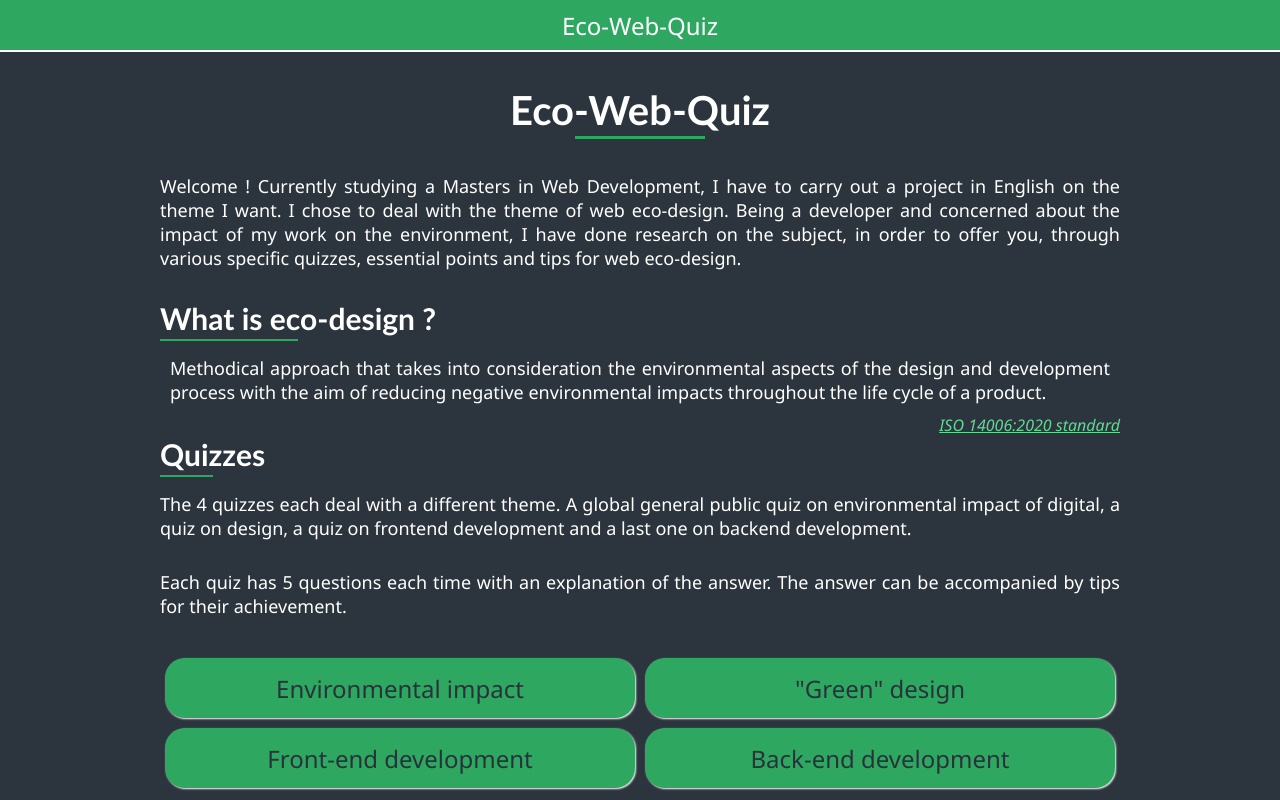
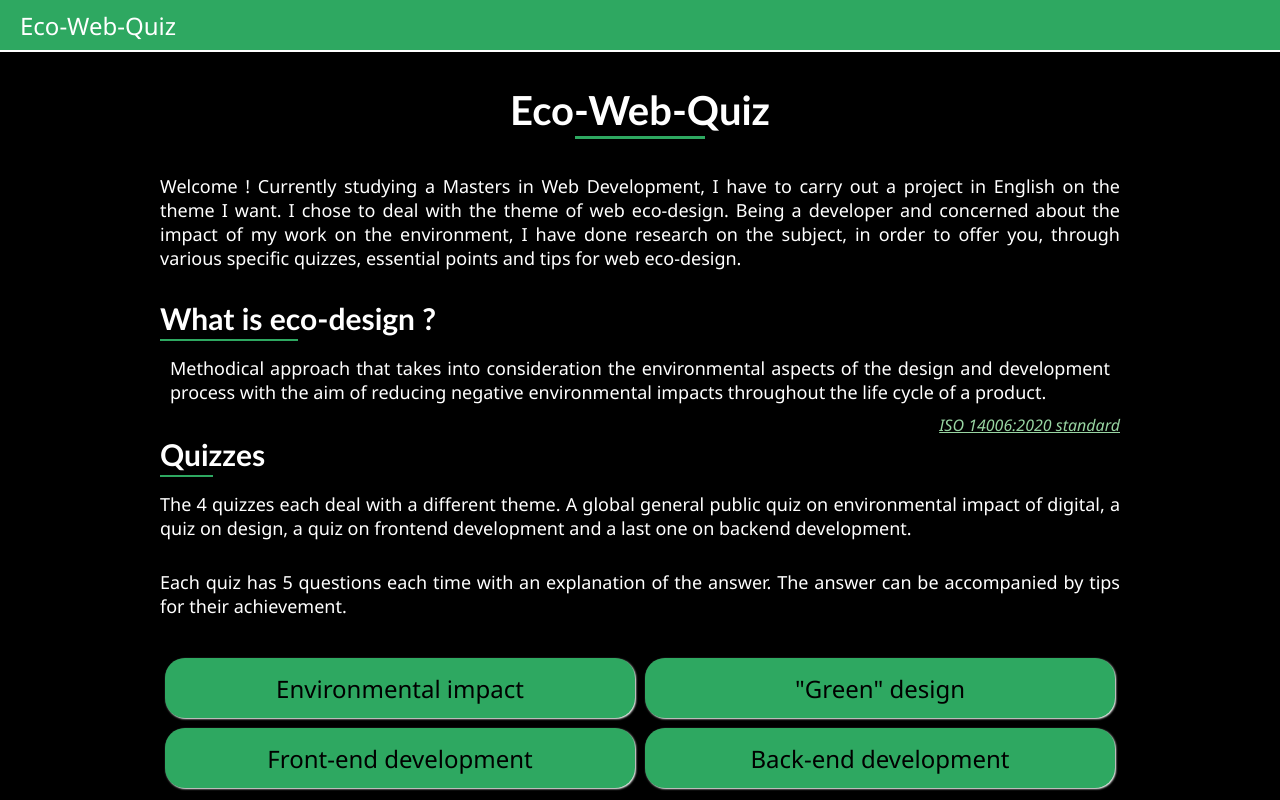
Before and after one commit to vgimonnet/eco-web-quiz, a Vue app: page / in a window 1280 px wide. Shown: the top 800 px of the page. Built offline with nearby package versions, Linux system fonts and the light colour scheme.

Commit message:
Update style and head tag content

```diff
--- a/index.html
+++ b/index.html
@@ -2,10 +2,11 @@
 <html lang="en">
   <head>
     <meta charset="UTF-8" />
-    <meta name="description" content="Website developed for educational purpose">
+    <meta name="description" content="Website developed for educational purpose. Deals with web eco-design through quizzes.">
+    <meta name="keywords" content="Ecodesign, eco-design, eco-conception, web eco-conception, web eco-design, envrionmental impact, technologies">
     <link rel="icon" href="./src/assets/img/3346573.jpg" />
     <meta name="viewport" content="width=device-width, initial-scale=1.0" />
-    <title>Eco-web quiz</title>
+    <title>Eco-Web-Quiz</title>
     <link rel="stylesheet" href="./src/assets/style/app.scss">
   </head>
   <body>
--- a/src/assets/style/app.scss
+++ b/src/assets/style/app.scss
@@ -1,7 +1,7 @@
 $green: rgb(46, 168, 97);
-$light-green: rgb(100, 216, 148);
-$dark:  #29323b;
-$background:  #29323be1;
+$light-green: #98D5A2;
+$dark:  #000000;
+$background: #000000;
 $white: #FFF;
 $segoe: 'Segoe UI', Tahoma, Geneva, Verdana, sans-serif;
 $trebuchet: 'Trebuchet MS', 'Lucida Sans Unicode', 'Lucida Grande', 'Lucida Sans', Arial, sans-serif;
@@ -93,10 +93,13 @@ header {
     font-size: 2.4rem;
     font-weight: 500;
     font-family: $segoe;
+    margin-left: 2rem;
   }
+  justify-content: flex-start;
 }
 footer {
   border-top: .2rem solid $white;
+  justify-content: center;
 }
 
 header, footer {
@@ -104,7 +107,6 @@ header, footer {
   height: 5rem;
   color: $white;
   display: flex;
-  justify-content: center;
   align-items: center;
   a, a:focus, a:visited {
     color: $white;
```
